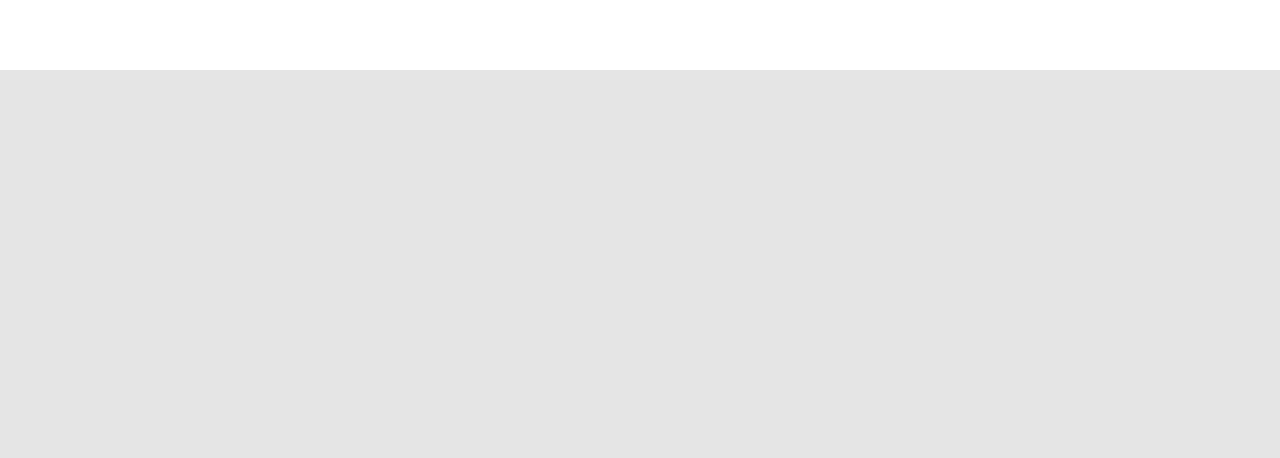
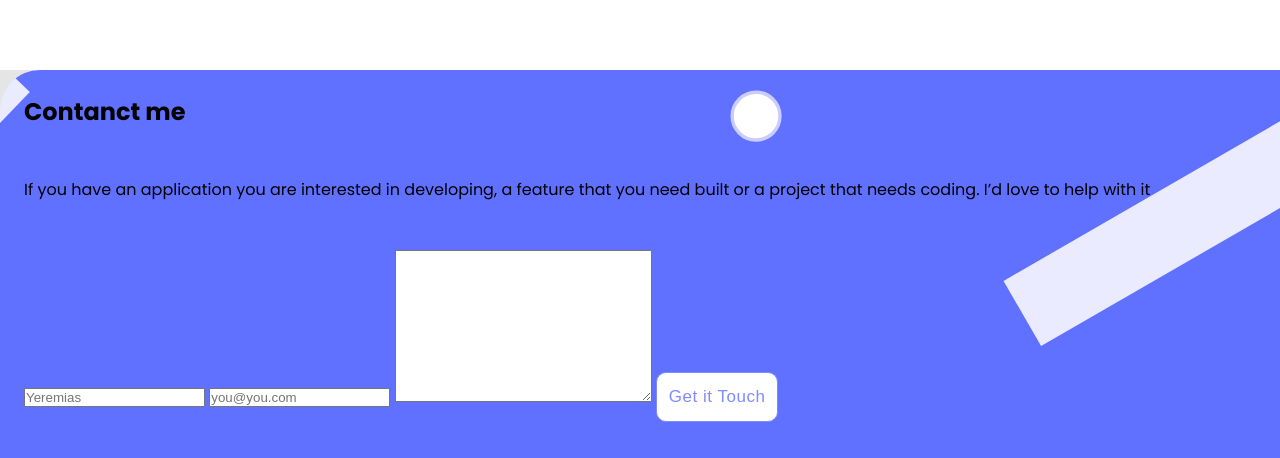
Before and after one commit to ndayishimiyeeric/odalton-portfolio, a website: page index.html in a window 1280 px wide. Shown: the part 7036-7494 px from the top of the page. Before the commit the page ends 7106 px from the top, so only its background shows below. Drawn offline with Linux system fonts and the light colour scheme.

Commit message:
Add contact section html mockup

```diff
--- a/index.html
+++ b/index.html
@@ -234,5 +234,36 @@
         </li>
       </ul>
     </section>
+    <section class="contact-me">
+      <h2 class="container">Contanct me</h2>
+      <p class="container">
+        If you have an application you are interested in developing, a feature
+        that you need built or a project that needs coding. I’d love to help
+        with it
+      </p>
+      <form class="container" action="">
+        <input
+          type="text"
+          name="user_name"
+          id="name"
+          placeholder="Yeremias"
+          required
+        />
+        <input
+          type="email"
+          name="user_email"
+          id="mail"
+          placeholder="you@you.com"
+          required
+        />
+        <textarea
+          name="user_message"
+          id="message"
+          cols="30"
+          rows="10"
+        ></textarea>
+        <button class="btn-primary">Get it Touch</button>
+      </form>
+    </section>
   </body>
 </html>
--- a/styles.css
+++ b/styles.css
@@ -280,3 +280,10 @@ header .logo {
   padding-bottom: 23px;
   border-bottom: 1px solid #dfe1e6;
 }
+
+.contact-me {
+  background: url(./img/contactbg.svg), #6070ff;
+  background-repeat: no-repeat;
+  background-size: cover;
+  border-top-left-radius: 40px;
+}
```
Also changed, not shown: img/contactbg.svg (added), img/header-background-mobile.svg (added).
